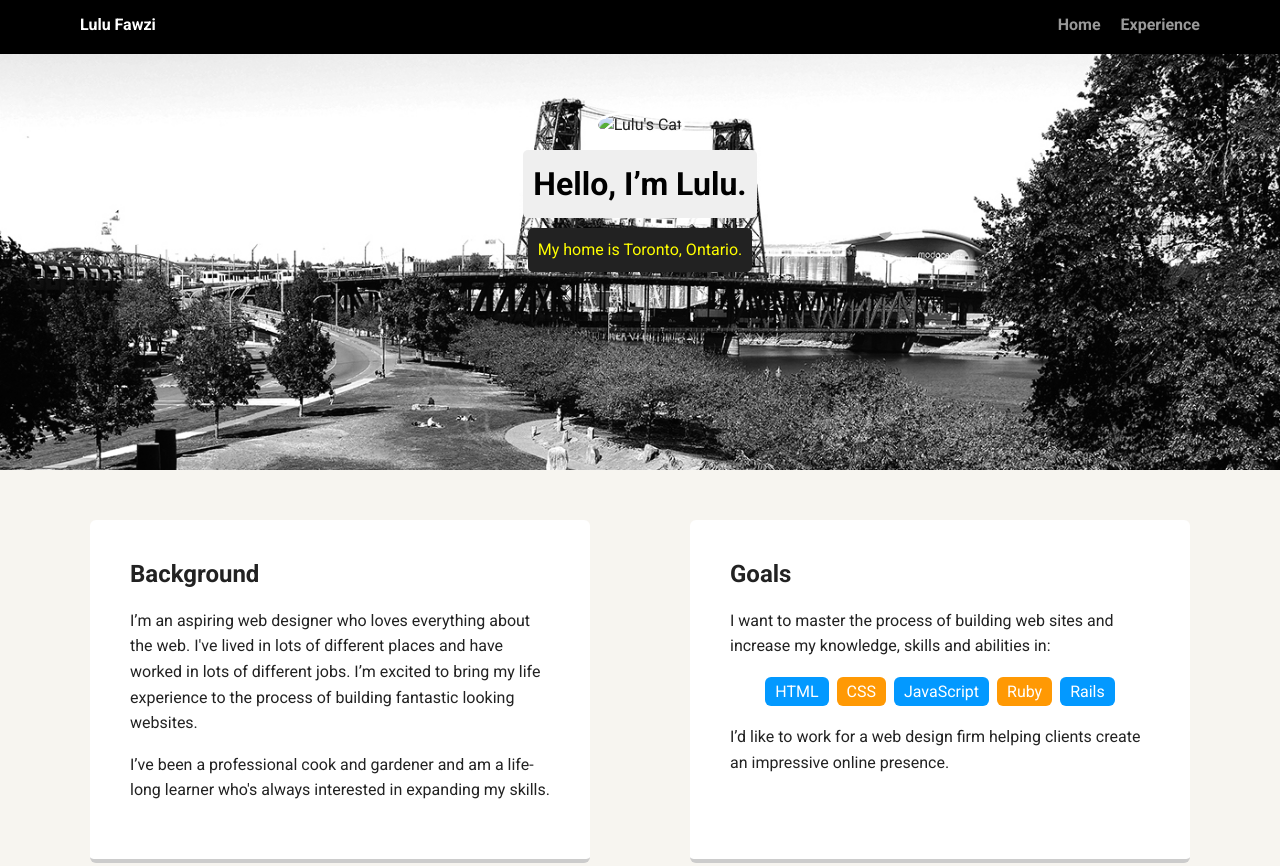
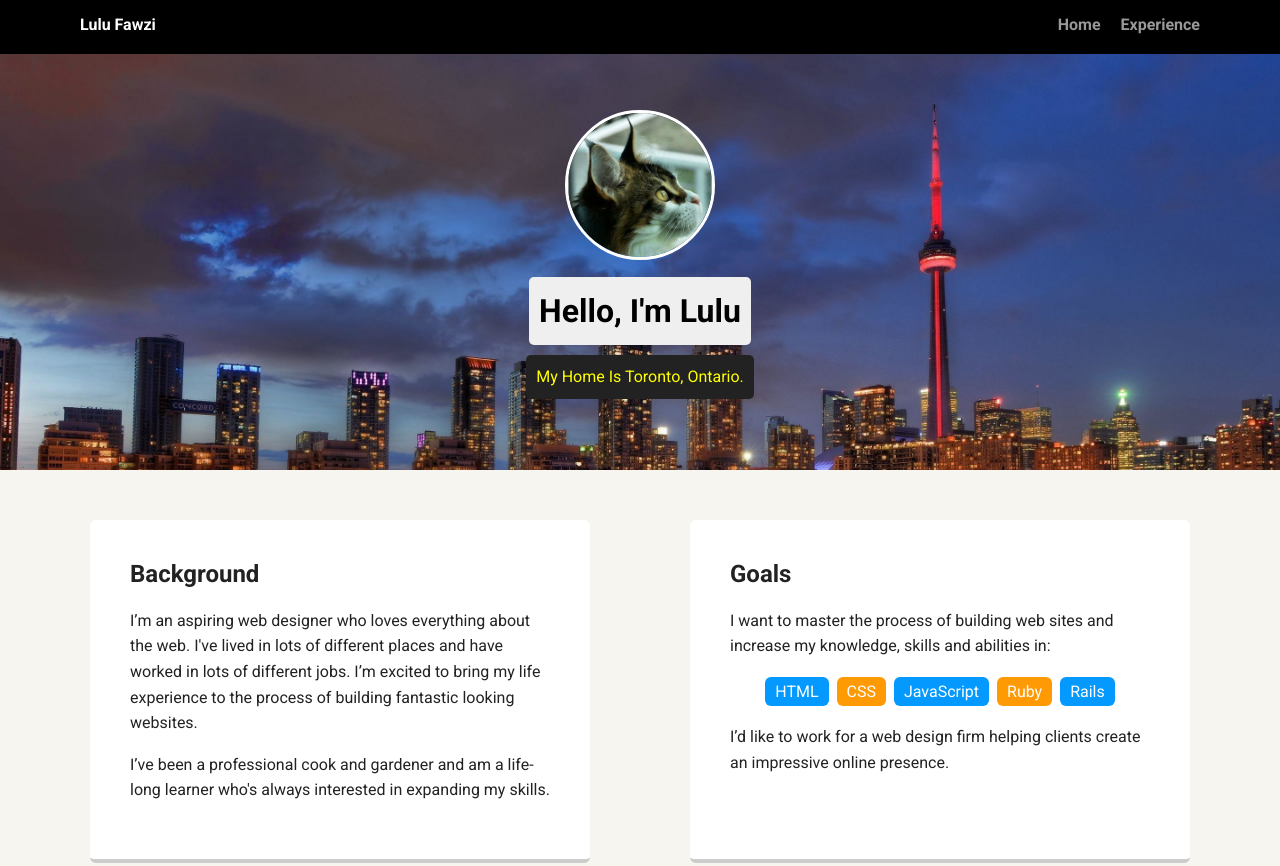
Before and after one commit to asakerhubspot/Treehouse-Projects-1, a plain HTML site: page index.html in a window 1280 px wide. Shown: the top 866 px of the page. Drawn offline with Linux system fonts and the light colour scheme; a web font is replaced by a local one.

Commit message:
html code

```diff
--- a/index.html
+++ b/index.html
@@ -17,9 +17,9 @@
     </div>
 
     <header>
-      <img src="images/images/640px-Maine_coon_profile.jpg" alt="Lulu's Cat" class="profile-image">
-      <h1 class="tag name">Hello, I’m Lulu.</h1>
-      <p class="tag location">My home is Toronto, Ontario.</p>
+      <img src="images/640px-Maine_coon_profile.jpg" alt="Lulu's Cat" class="profile-image">
+      <h1 class="tag name">Hello, I'm Lulu</h1>
+      <p class="tag location">My Home Is Toronto, Ontario.</p>
     </header>
 
     <main class="flex">
--- a/styles.css
+++ b/styles.css
@@ -57,7 +57,7 @@ a:hover {
 
 header {
   text-align: center;
-  background: url('images/portland.jpg') no-repeat top center ;
+  background: url('images/toronto main.jpg') no-repeat top center ;
   background-size: cover;
   overflow: hidden;
   padding-top: 60px;
```
Also changed, not shown: images/me.png (deleted), images/portland.jpg (deleted), images/toronto main.jpg (added).
